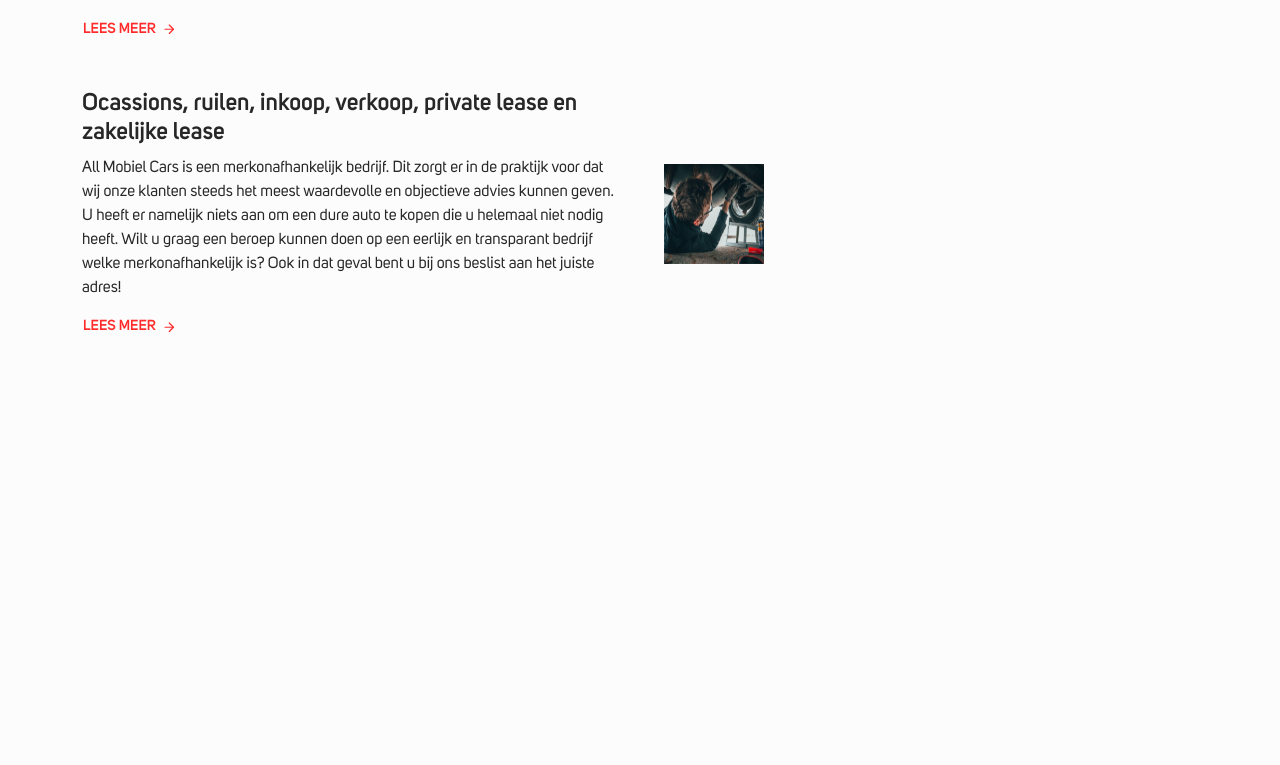
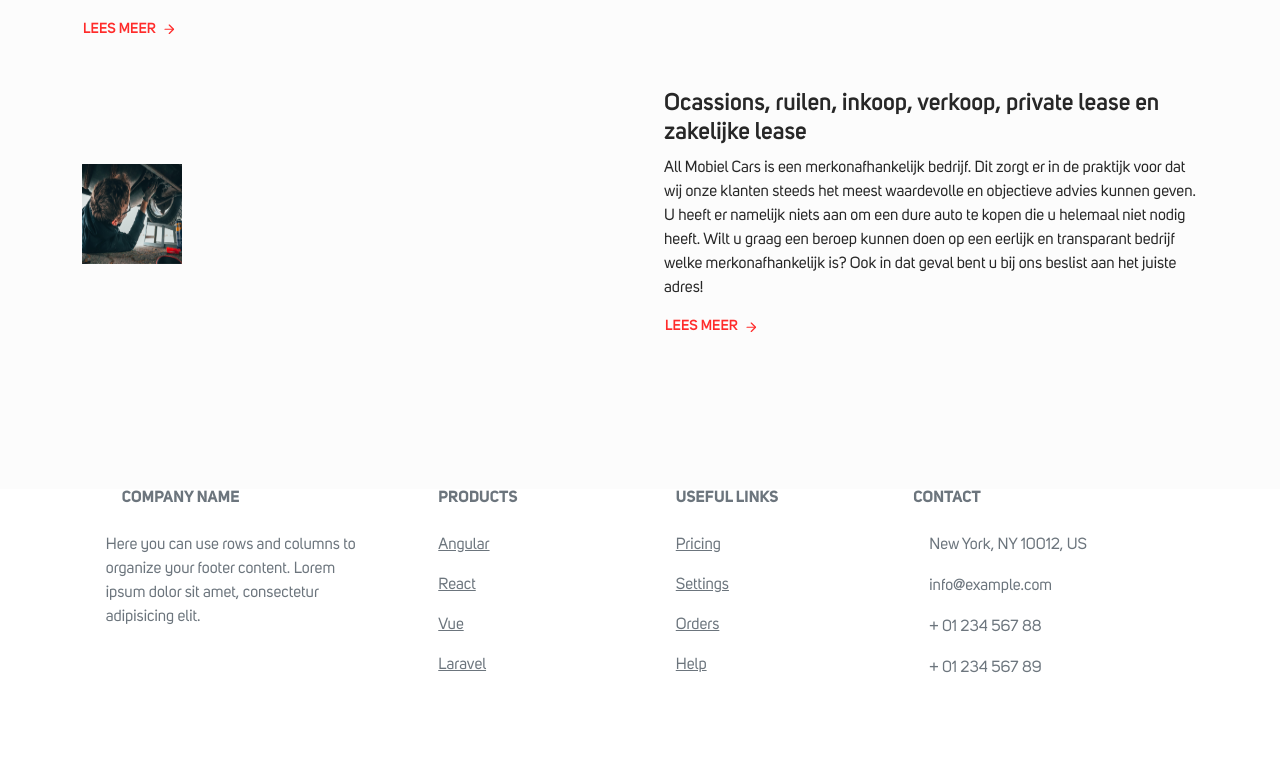
Before and after one commit to TristanVarewijck/next-site, a Next.js app in the folder all-mobiel-cars/: page / in a window 1280 px wide. Shown: the part 3355-4120 px from the top of the page. Before the commit the page ends 3844 px from the top, so only its background shows below. Built offline with nearby package versions, Linux system fonts and the light colour scheme.

Commit message:
fix: stolen footer

```diff
--- /dev/null
+++ b/all-mobiel-cars/components/Footer/footer.module.scss
@@ -0,0 +1,3 @@
+.container{
+    background: green;
+}
--- /dev/null
+++ b/all-mobiel-cars/components/Footer/index.tsx
@@ -0,0 +1,96 @@
+import styles from "./footer.module.scss";
+
+const Footer = () => {
+  return (
+    <footer className="text-center text-lg-start bg-white text-muted">
+      <section className="">
+        <div className="container text-center text-md-start mt-5">
+          <div className="row mt-3">
+            <div className="col-md-3 col-lg-4 col-xl-3 mx-auto mb-4">
+              <h6 className="text-uppercase fw-bold mb-4">
+                <i className="fas fa-gem me-3 text-secondary"></i>Company name
+              </h6>
+              <p>
+                Here you can use rows and columns to organize your footer
+                content. Lorem ipsum dolor sit amet, consectetur adipisicing
+                elit.
+              </p>
+            </div>
+
+            <div className="col-md-2 col-lg-2 col-xl-2 mx-auto mb-4">
+              <h6 className="text-uppercase fw-bold mb-4">Products</h6>
+              <p>
+                <a href="#!" className="text-reset">
+                  Angular
+                </a>
+              </p>
+              <p>
+                <a href="#!" className="text-reset">
+                  React
+                </a>
+              </p>
+              <p>
+                <a href="#!" className="text-reset">
+                  Vue
+                </a>
+              </p>
+              <p>
+                <a href="#!" className="text-reset">
+                  Laravel
+                </a>
+              </p>
+            </div>
+
+            <div className="col-md-3 col-lg-2 col-xl-2 mx-auto mb-4">
+              <h6 className="text-uppercase fw-bold mb-4">Useful links</h6>
+              <p>
+                <a href="#!" className="text-reset">
+                  Pricing
+                </a>
+              </p>
+              <p>
+                <a href="#!" className="text-reset">
+                  Settings
+                </a>
+              </p>
+              <p>
+                <a href="#!" className="text-reset">
+                  Orders
+                </a>
+              </p>
+              <p>
+                <a href="#!" className="text-reset">
+                  Help
+                </a>
+              </p>
+            </div>
+
+            <div className="col-md-4 col-lg-3 col-xl-3 mx-auto mb-md-0 mb-4">
+              <h6 className="text-uppercase fw-bold mb-4">Contact</h6>
+              <p>
+                <i className="fas fa-home me-3 text-secondary"></i> New York, NY
+                10012, US
+              </p>
+              <p>
+                <i className="fas fa-envelope me-3 text-secondary"></i>
+                info@example.com
+              </p>
+              <p>
+                <i className="fas fa-phone me-3 text-secondary"></i> + 01 234
+                567 88
+              </p>
+              <p>
+                <i className="fas fa-print me-3 text-secondary"></i> + 01 234
+                567 89
+              </p>
+            </div>
+          </div>
+        </div>
+      </section>
+
+      <div className="p-4">©2023 All Mobiel Cars. All rights reserved.</div>
+    </footer>
+  );
+};
+
+export default Footer;
--- a/all-mobiel-cars/components/Layout/index.tsx
+++ b/all-mobiel-cars/components/Layout/index.tsx
@@ -1,11 +1,13 @@
 import styles from "./layout.module.scss";
 import Navbar from "../Navbar";
+import Footer from "../Footer";
 
 const Layout = ({ children }) => {
   return (
     <>
       <Navbar />
       <div className={`${styles.container} container`}>{children}</div>
+      <Footer />
     </>
   );
 };
--- a/all-mobiel-cars/pages/index.tsx
+++ b/all-mobiel-cars/pages/index.tsx
@@ -1,3 +1,4 @@
+import styles from "./index.module.scss";
 import Head from "next/head";
 import Layout from "../components/Layout";
 import PhoneNumber from "../components/PhoneNumber";
@@ -219,9 +220,17 @@ const Dashboard = () => {
 
       <section className="about">
         <Heading titleText="Over All Mobiel Cars" align="left" />
-        {aboutArticlesContent.map((content) => {
+        {aboutArticlesContent.map((content, index) => {
           return (
-            <div className="row gx-5 mb-5" key={content.uuid}>
+            <div
+              className="row gx-5 mb-5"
+              key={content.uuid}
+              style={
+                index % 2 == 0
+                  ? { flexDirection: "row-reverse" }
+                  : { flexDirection: "row" }
+              }
+            >
               <div className="col">
                 <TextBlock
                   uuid={content.uuid}
```
Also changed, not shown: all-mobiel-cars/pages/index.module.scss (added).
